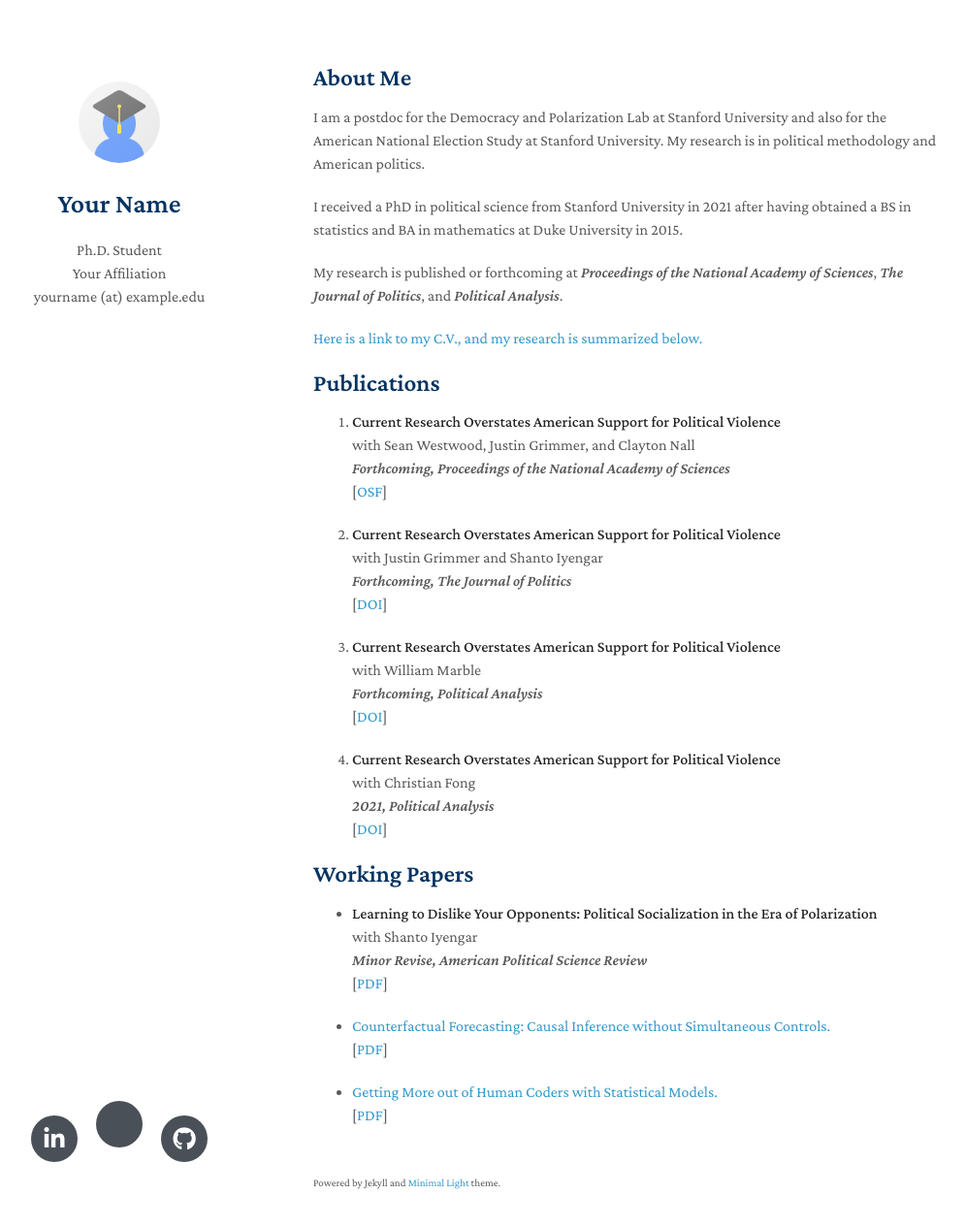
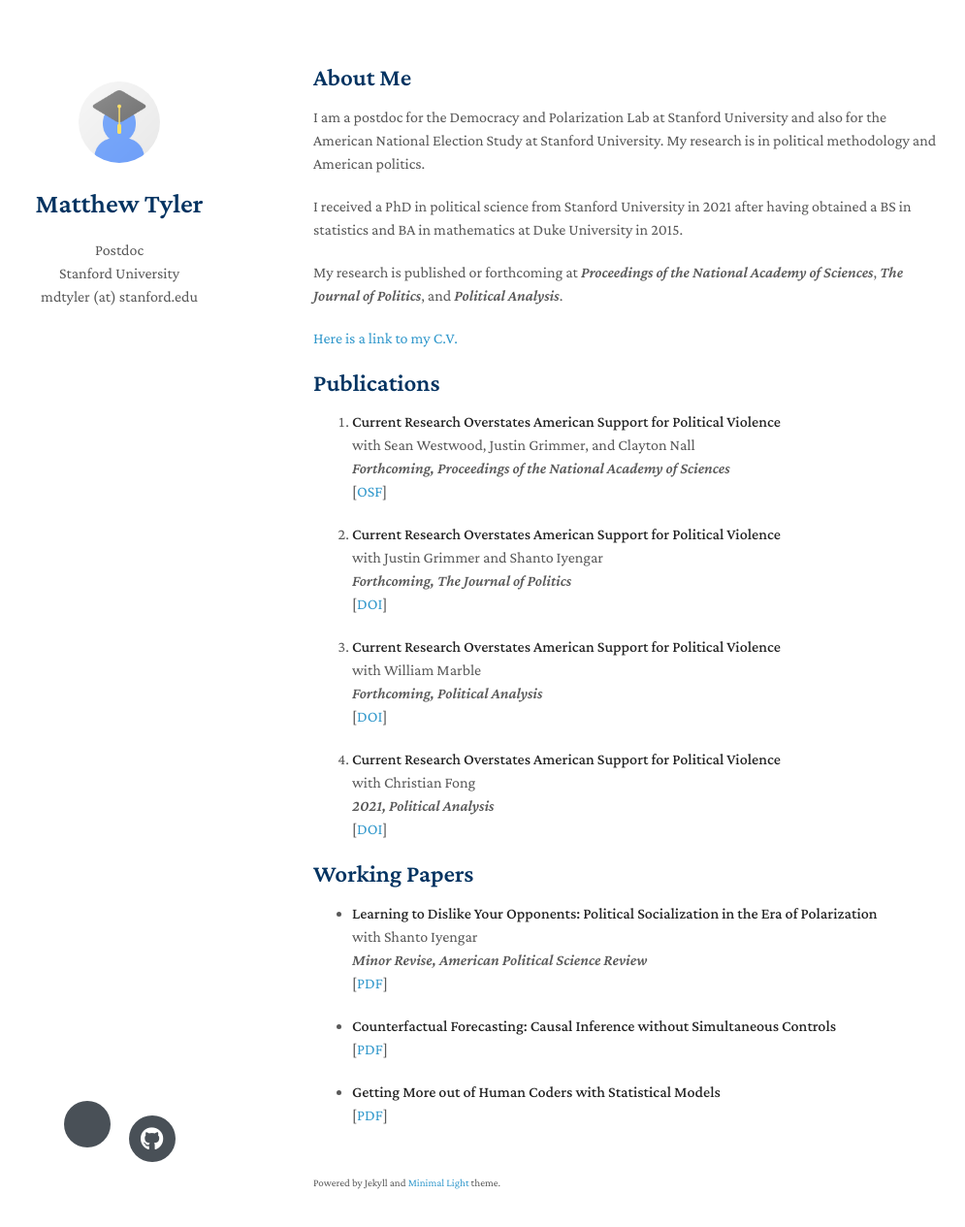
Before and after one commit to matthewtyler/matthewtyler.github.io, a Jekyll site: the page built from index.md, in a window 1280 px wide and 1300 px high. Shown: the top 1265 px of the window at 97% size, without its empty margins (147-1142 px from the left). Built offline with Jekyll 4.4.1, drawn with Linux system fonts in a browser that asks for light colours; nearby versions of some CDN libraries; a style sheet for code colours, icons or effects is not loaded; our own code applies the rules of GitHub Pages for plain Markdown files.

Commit message:
updated config

```diff
--- a/_config.yml
+++ b/_config.yml
@@ -1,15 +1,15 @@
-title: Your Name
-position: Ph.D. Student
-affiliation: Your Affiliation
-email: yourname (at) example.edu
+title: Matthew Tyler
+position: Postdoc
+affiliation: Stanford University
+email: mdtyler (at) stanford.edu
 keywords: minimal academic
-google_scholar: https://scholar.google.com/
-github_link: https://github.com/yaoyao-liu/minimal-light
-linkedin: https://www.linkedin.com/
+google_scholar: https://scholar.google.com/citations?hl=en&user=QC_IdnMAAAAJ
+github_link: https://github.com/matthewtyler
+linkedin:
 avatar: ./assets/img/avatar.png
-google_analytics: UA-111540567-4
+google_analytics:
 favicon: ./assets/img/favicon.png
 favicon_dark: ./assets/img/favicon-dark.png
-description: The Minimal Light is a simple and elegant jekyll theme for academic personal homepage.
+description:
 canonical: https://minimal-light.yyliu.net/
 remote_theme: yaoyao-liu/minimal-light
--- a/index.md
+++ b/index.md
@@ -10,7 +10,7 @@ I received a PhD in political science from Stanford University in 2021 after hav
 
 My research is published or forthcoming at *Proceedings of the National Academy of Sciences*, *The Journal of Politics*, and *Political Analysis*.
 
-[Here is a link to my C.V., and my research is summarized below.](https://www.dropbox.com/s/sm0pfjekpzdykd7/CV.pdf?dl=0)
+[Here is a link to my C.V.](https://www.dropbox.com/s/sm0pfjekpzdykd7/CV.pdf?dl=0)
 
 <!-- ## Research Interests
 
@@ -62,10 +62,10 @@ My research is published or forthcoming at *Proceedings of the National Academy
   <br>
   [[PDF](https://www.dropbox.com/s/5go8ja05l9vwhfx/Socialization_and_Polarization_maintext.pdf?dl=0)]
 
-* [Counterfactual Forecasting: Causal Inference without Simultaneous Controls.](https://www.dropbox.com/s/bux4klf66dh66qg/FSControls.pdf?dl=0)
+* [**Counterfactual Forecasting: Causal Inference without Simultaneous Controls**](https://www.dropbox.com/s/bux4klf66dh66qg/FSControls.pdf?dl=0)
   <br>
   [[PDF](https://www.dropbox.com/s/bux4klf66dh66qg/FSControls.pdf?dl=0)]
 
-* [Getting More out of Human Coders with Statistical Models.](https://www.dropbox.com/s/lraimdktckkiwvj/Getting_More_out_of_Human_Coders_with_Statistical_Models.pdf?dl=0)
+* [**Getting More out of Human Coders with Statistical Models**](https://www.dropbox.com/s/lraimdktckkiwvj/Getting_More_out_of_Human_Coders_with_Statistical_Models.pdf?dl=0)
   <br>
   [[PDF](https://www.dropbox.com/s/lraimdktckkiwvj/Getting_More_out_of_Human_Coders_with_Statistical_Models.pdf?dl=0)]
```
